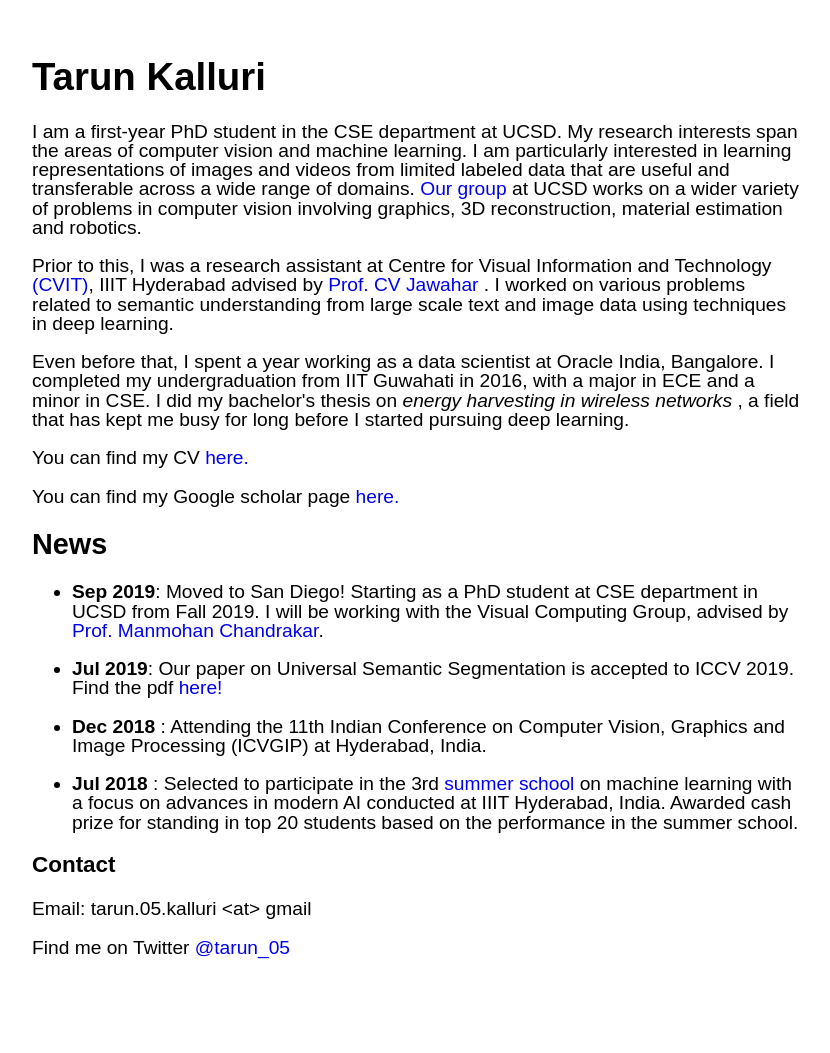
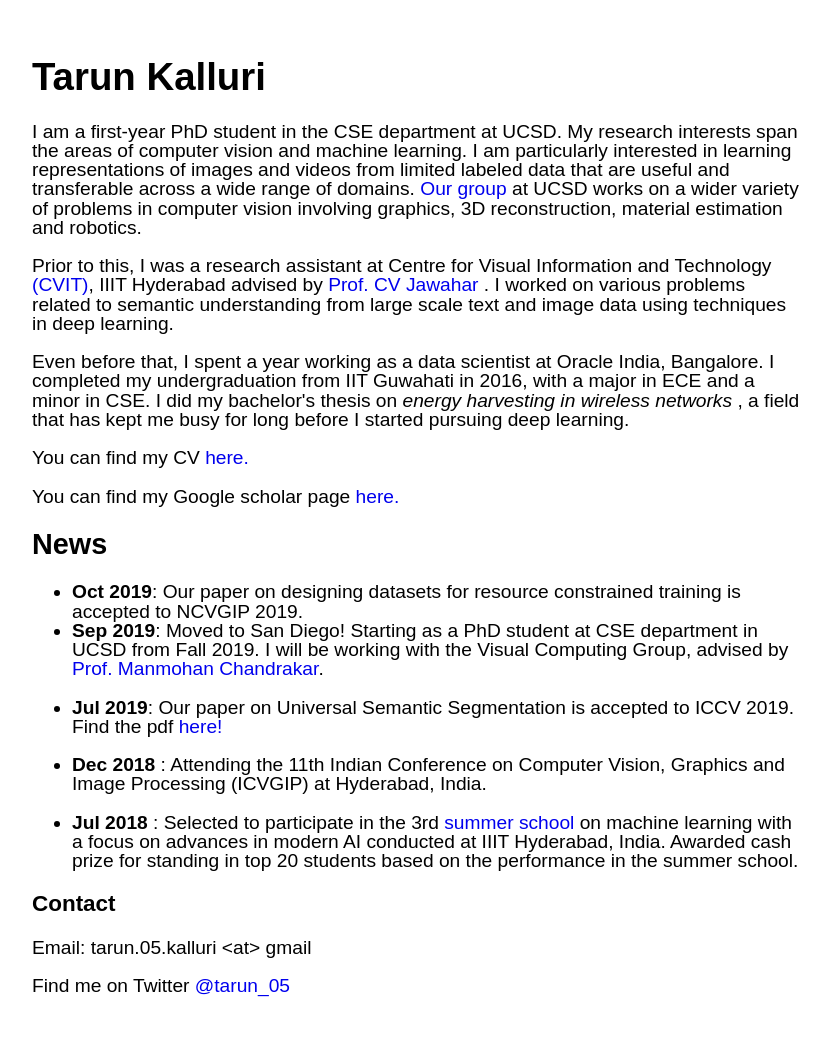
Before and after one commit to tarun005/tarun005.github.io, a Jekyll site: the page index.html, which Jekyll copies as it is, in a window 1280 px wide. Shown: the whole page, without its empty margins (224-1054 px from the left). Built offline with Jekyll 4.4.1, drawn with Linux system fonts in a browser that asks for light colours; before the commit the page ends 1014 px from its top, so only the background shows below that.

Commit message:
Updated CV

```diff
--- a/index.html
+++ b/index.html
@@ -50,6 +50,12 @@
 <ul>
 
 	<li>
+
+		<div> <b>Oct 2019</b>: Our paper on designing datasets for resource constrained training is accepted to NCVGIP 2019. </div>
+
+	</li>
+
+	<li>
 		<div> <b>Sep 2019</b>: Moved to San Diego! Starting as a PhD student at CSE department in UCSD from Fall 2019. I will be working with the Visual Computing Group, advised by <a href="http://cseweb.ucsd.edu/~mkchandraker/" target="_blank"> Prof. Manmohan Chandrakar</a>.  </div>
 	</li>
 
```
Also changed, not shown: 2 other files.
